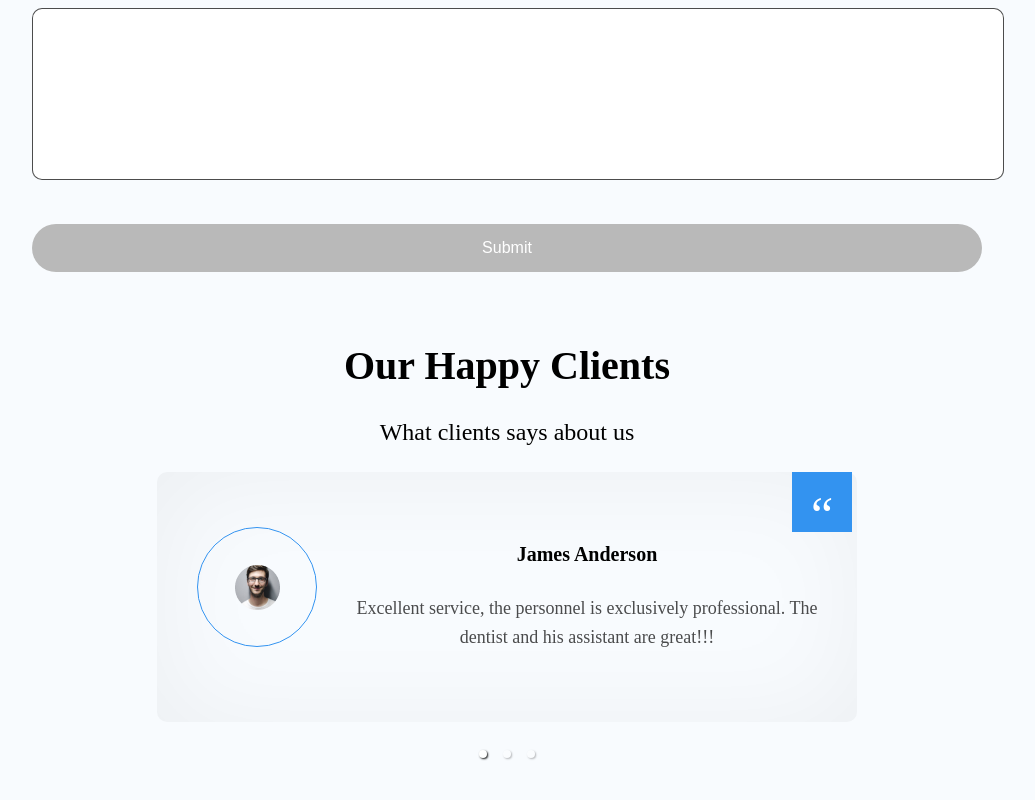
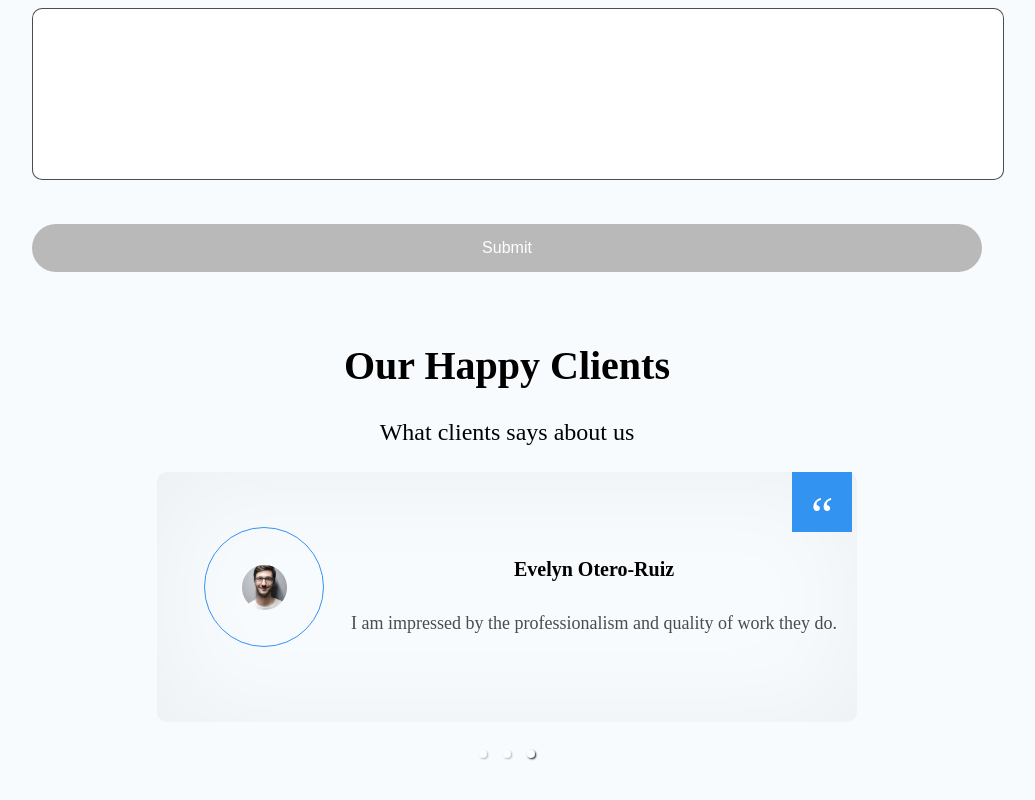
Before and after one commit to idenispankov/lake_mead_dental_next_js, a Next.js app: page / in a window 1280 px wide. Shown: the part 6176-6976 px from the top of the page, without its empty margins (133-1168 px from the left). Built offline with nearby package versions, Linux system fonts and the light colour scheme.

Commit message:
auto slide true

```diff
--- a/components/Testimonials/Testimonials.js
+++ b/components/Testimonials/Testimonials.js
@@ -12,7 +12,7 @@ export default function Testimonials() {
       <Carousel
         showStatus={false}
         infiniteLoop={true}
-        autoPlay={false}
+        autoPlay={true}
         showArrows={false}
       >
         <div className={styles.carousel__item}>
```
